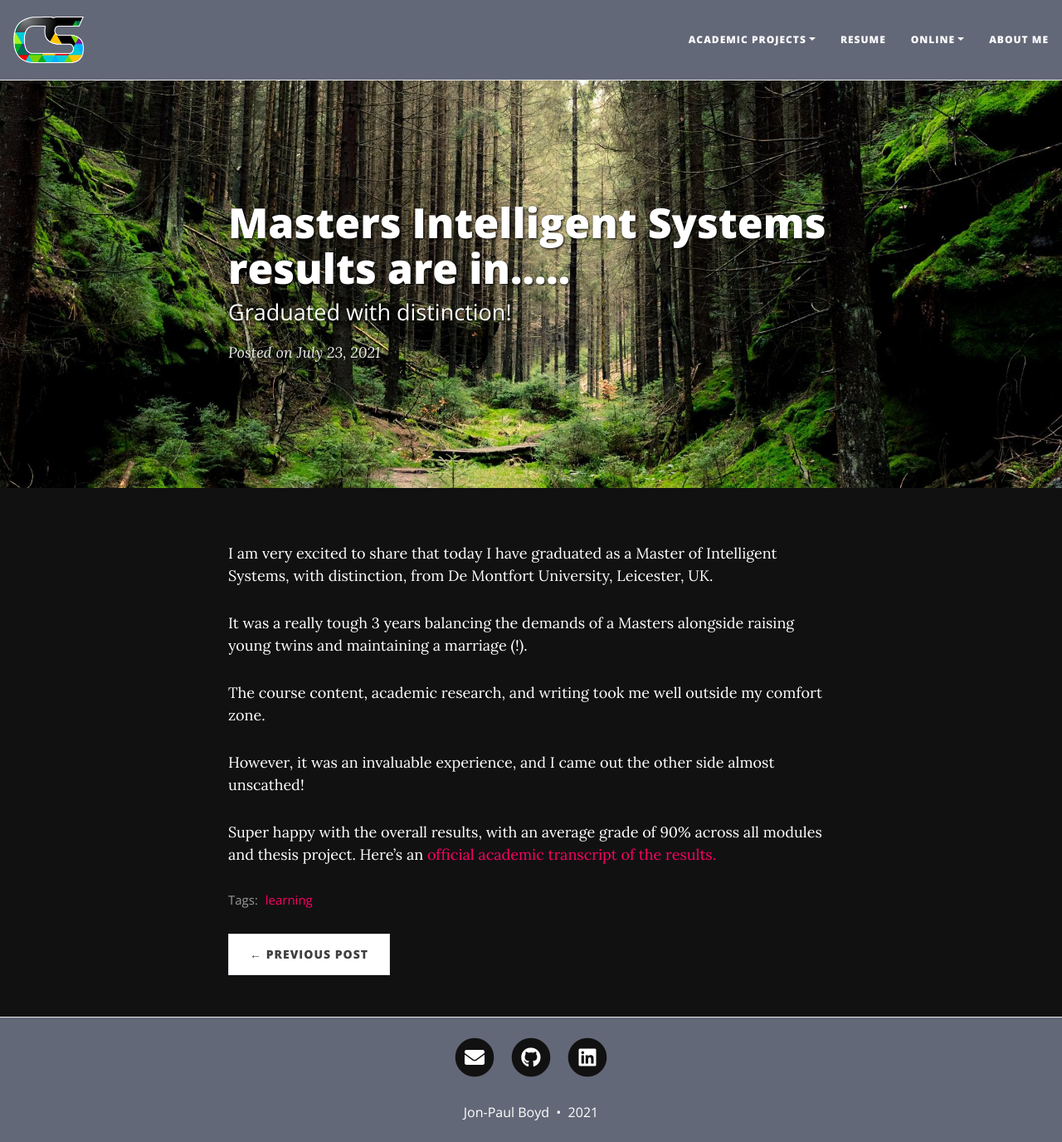
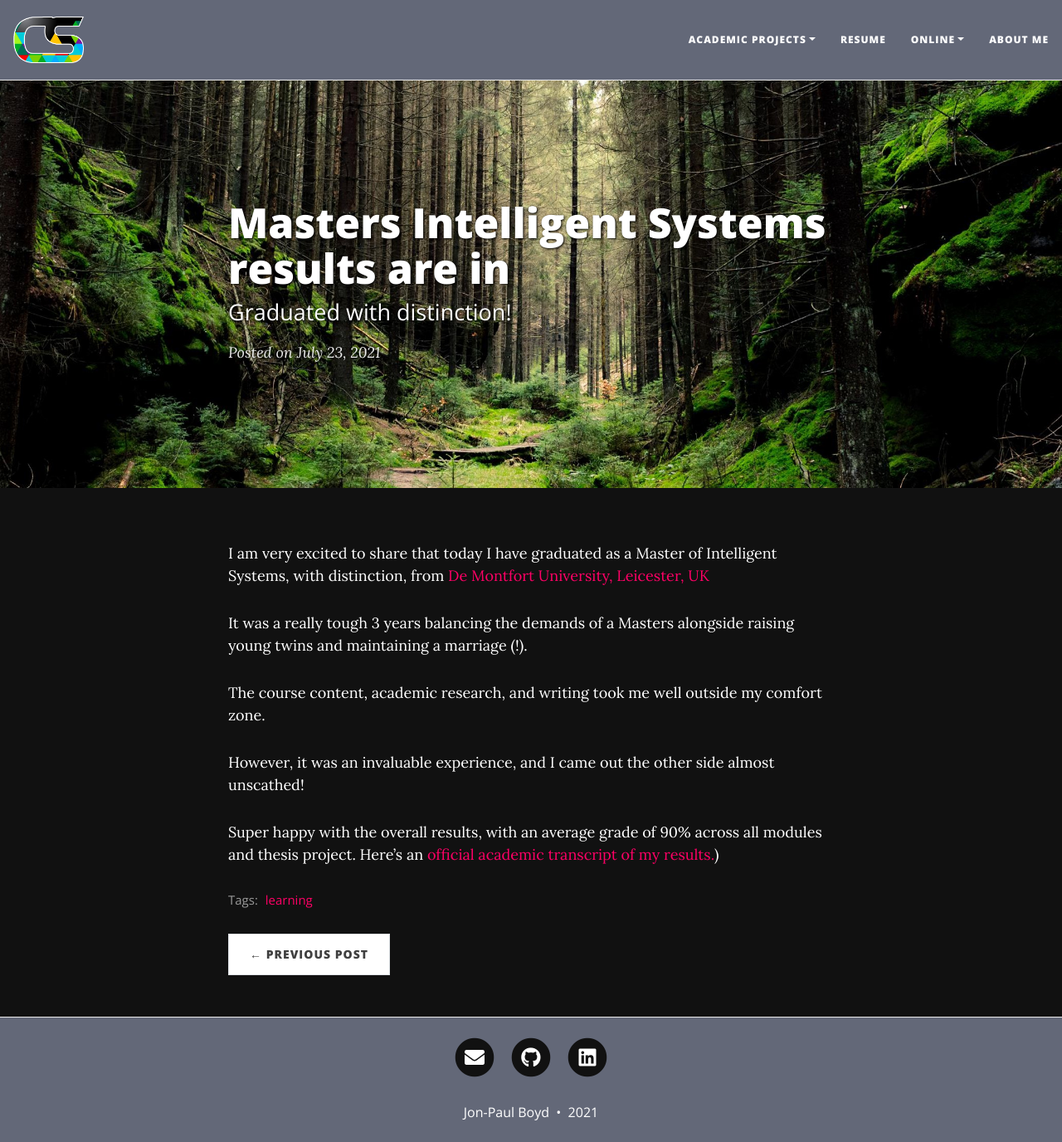
Before and after one commit to corticalstack/corticalstack.github.io, a Jekyll site: the page built from _posts/2021-07-23-masters-results-are-in.md, in a window 1280 px wide and 1376 px high. Shown: the whole window at 83% size. Built offline with Jekyll 4.4.1, drawn with Linux system fonts in a browser that asks for light colours; nearby versions of some CDN libraries; some of the changed lines change nothing that is shown.

Commit message:
Added thesis

```diff
--- a/_posts/2021-07-23-masters-results-are-in.md
+++ b/_posts/2021-07-23-masters-results-are-in.md
@@ -1,11 +1,11 @@
 ---
 layout: post
-title: Masters Intelligent Systems results are in.....
+title: Masters Intelligent Systems results are in
 subtitle: Graduated with distinction!
 cover-img: /assets/img/forest_path.jpg
 tags: [learning]
 ---
-I am very excited to share that today I have graduated as a Master of Intelligent Systems, with distinction, from De Montfort University, Leicester, UK.
+I am very excited to share that today I have graduated as a Master of Intelligent Systems, with distinction, from [De Montfort University, Leicester, UK](https://www.dmu.ac.uk/home)
 
 It was a really tough 3 years balancing the demands of a Masters alongside raising young twins and maintaining a marriage (!).
 
@@ -13,4 +13,4 @@ The course content, academic research, and writing took me well outside my comfo
 
 However, it was an invaluable experience, and I came out the other side almost unscathed!
 
-Super happy with the overall results, with an average grade of 90% across all modules and thesis project. Here's an [official academic transcript of the results.]((https://docs.google.com/viewer?url=https://github.com/corticalstack/corticalstack.github.io/raw/master/docs/edu/DMU HEAR Jon-Paul Boyd 20210723.pdf))
+Super happy with the overall results, with an average grade of 90% across all modules and thesis project. Here's an [official academic transcript of my results.](https://docs.google.com/viewer?url=https://github.com/corticalstack/corticalstack.github.io/raw/master/docs/edu/DMU HEAR Jon-Paul Boyd 20210723.pdf))
```
